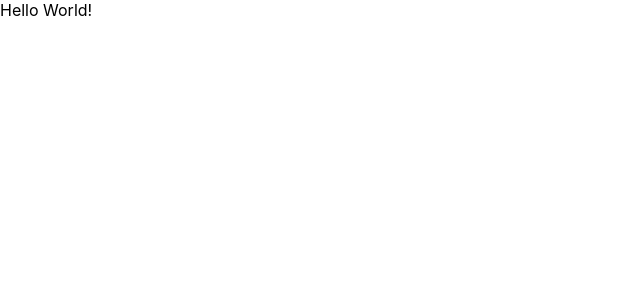
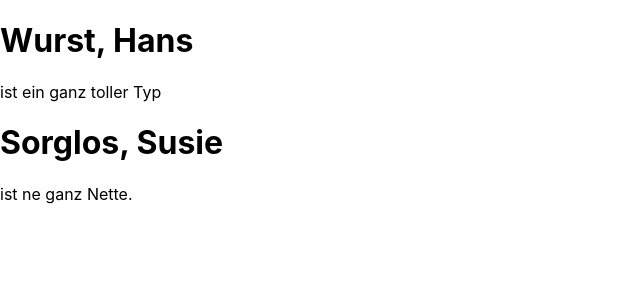
Before and after one commit to karrycgi/next-learn, a Next.js app: page / in a window 1280 px wide. Shown: the top 300 px of the page, without its empty margins (0-640 px from the left). Built offline with nearby package versions, Linux system fonts and the light colour scheme.

Commit message:
Meine erste Komponente

```diff
--- /dev/null
+++ b/components/CriminalComponent.component.tsx
@@ -0,0 +1,13 @@
+interface CriminalComponentInterface {
+    firstname: string,
+    lastname: string,
+    children: any
+}
+const CriminalComponent = (props: CriminalComponentInterface) : JSX.Element => {
+    return <div>
+        <h1>{props.lastname}, {props.firstname}</h1>
+        <div>{props.children}</div>
+    </div>
+}
+
+export default CriminalComponent;
--- a/pages/index.tsx
+++ b/pages/index.tsx
@@ -1,7 +1,16 @@
 import type { NextPage } from 'next'
+import CriminalComponent from '../components/CriminalComponent.component';
 
 const Home: NextPage = () => {
-  return <div>Hello World!</div>
+  return <div>
+      <CriminalComponent firstname='Hans' lastname='Wurst'>
+        ist ein ganz toller Typ
+      </CriminalComponent>
+      <CriminalComponent firstname='Susie' lastname='Sorglos'>
+        ist ne ganz Nette.
+      </CriminalComponent>
+
+  </div>
 }
 
 export default Home;
```
